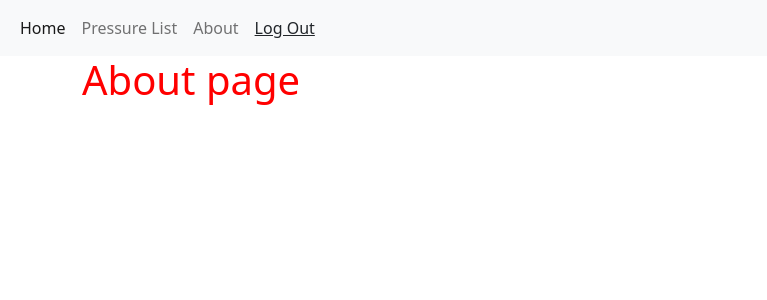
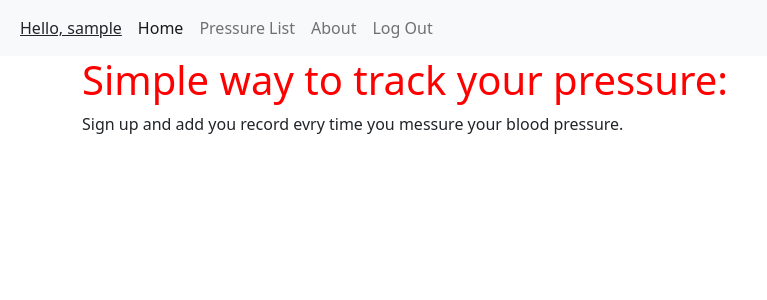
Before and after one commit to mnjl1/blood-pressure-tracker, a Django app: page /about/ in a window 1280 px wide. Shown: the top 300 px of the page, without its empty margins (0-767 px from the left). Run offline with Django 4.2, Linux system fonts and the light colour scheme; the visitor is signed in with stand-in values (Sample User, id 1); parts of the project's set-up code (start-up, migrations or seed data) failed here and were passed over; some libraries are stand-ins or nearby versions.

```diff
--- a/docker-compose-prod.yml
+++ b/docker-compose-prod.yml
@@ -17,7 +17,7 @@ services:
       - "EMAIL_USE_TLS=True"
       - "EMAIL_HOST=smtp.gmail.com"
       - "EMAIL_HOST_USER=bloodpressuretracking@gmail.com"
-      - "EMAIL_HOST_PASSWORD=a?3L83!qxCLozQ5E"
+      - "EMAIL_HOST_PASSWORD=qgriiylopfvmigmg"
 
   db:
     image: postgres:14
--- a/docker-compose.yml
+++ b/docker-compose.yml
@@ -24,7 +24,7 @@ services:
       - "EMAIL_USE_TLS=True"
       - "EMAIL_HOST=smtp.gmail.com"
       - "EMAIL_HOST_USER=bloodpressuretracking@gmail.com"
-      - "EMAIL_HOST_PASSWORD=a?3L83!qxCLozQ5E"
+      - "EMAIL_HOST_PASSWORD=qgriiylopfvmigmg"
 
   db:
     image: postgres:14
--- a/pressure/views.py
+++ b/pressure/views.py
@@ -1,4 +1,3 @@
-from pyexpat import model
 from django.urls import reverse_lazy
 from django.views import generic
 from django.contrib.auth.mixins import LoginRequiredMixin
--- a/templates/_base.html
+++ b/templates/_base.html
@@ -21,15 +21,18 @@
               </button>
               <div class="collapse navbar-collapse" id="navbarNavAltMarkup">
                 <div class="navbar-nav">
+                  {% if user.is_authenticated %}
+                <a class="p-2 text-dark">Hello, {{ request.user }}</a>
+                  {% endif %}
                   <a class="nav-link active" aria-current="page" href="{% url 'home' %}">Home</a>
                   {% if user.is_authenticated %}
                   <a class="nav-link" href="{% url 'pressure_list' %}">Pressure List</a>
                   {% endif %}
                   <a class="nav-link" href="{% url 'about' %}">About</a>
                   {% if user.is_authenticated %}
-                  <a class="p-2 text-dark" href="{% url 'account_logout' %}">Log Out</a>
+                  <a class="nav-link" href="{% url 'account_logout' %}">Log Out</a>
                   {% else %}
-                    <a class="p-2 text-dark" href="{% url 'account_login' %}">Log In</a>
+                    <a class="nav-link" href="{% url 'account_login' %}">Log In</a>
                     <a class="btn btn-outline-primary" href="{% url 'account_signup' %}">Sign Up</a>
                   {% endif %}
                 </div>
--- a/templates/about.html
+++ b/templates/about.html
@@ -6,5 +6,6 @@ About
 {% endblock title %}
 
 {% block content %}
-<h1>About page</h1>
+<h1>Simple way to track your pressure:</h1>
+<p>Sign up and add you record evry time you messure your blood pressure.</p>
 {% endblock content %}
--- a/templates/home.html
+++ b/templates/home.html
@@ -2,7 +2,7 @@
 {% load static %}
 
 {% block title %}
-Homepage
+Home
 {% endblock title %}
 
 {% block content %}
--- a/templates/pressure/pressure_create.html
+++ b/templates/pressure/pressure_create.html
@@ -1,5 +1,9 @@
 {% extends '_base.html' %}
 {% load django_bootstrap5 %}
+
+{% block title %}
+Create new record
+{% endblock title %}
 
 {% block content %}
 
--- a/templates/pressure/pressure_list.html
+++ b/templates/pressure/pressure_list.html
@@ -1,6 +1,6 @@
 {% extends '_base.html' %}
 
-{% block title %}Books{% endblock title %}
+{% block title %}Pressure List{% endblock title %}
 
 {% block content %}
 <a class="btn btn-primary" href="{% url 'pressure_create' %}" role="button">Add Pressure</a>
@@ -17,7 +17,7 @@
     <div>
         <tbody>
             <tr>
-              <th scope="row">{{ pressure.created }}</th>
+              <th scope="row">{{ pressure.created|date }}</th>
               <td>{{ pressure.systolic_pressure }}</td>
               <td>{{ pressure.diastolic_pressure}} </td>
               <td>{{ pressure.heart_rate }} </td>
```
Also changed, not shown: 1 other file.
